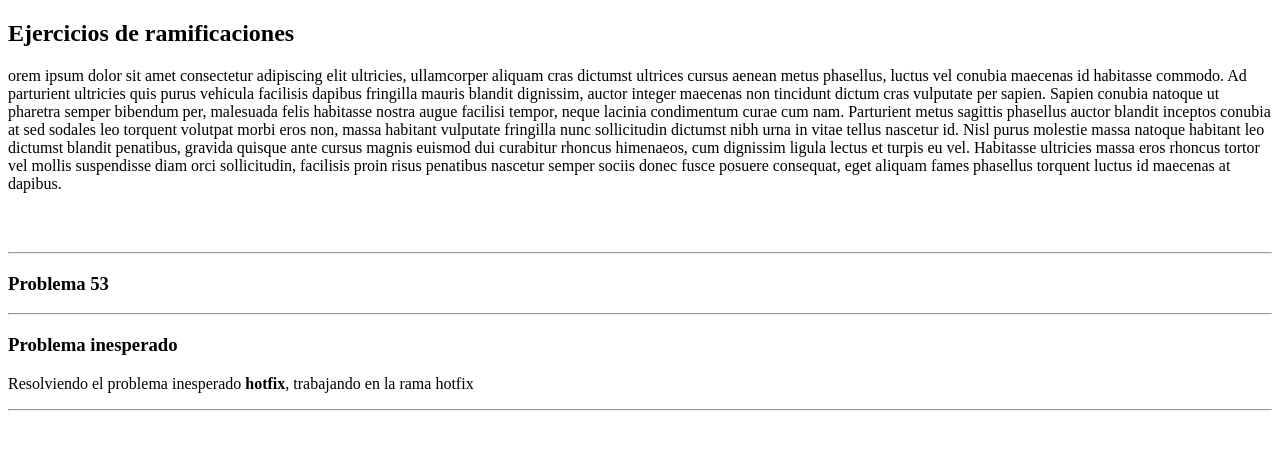
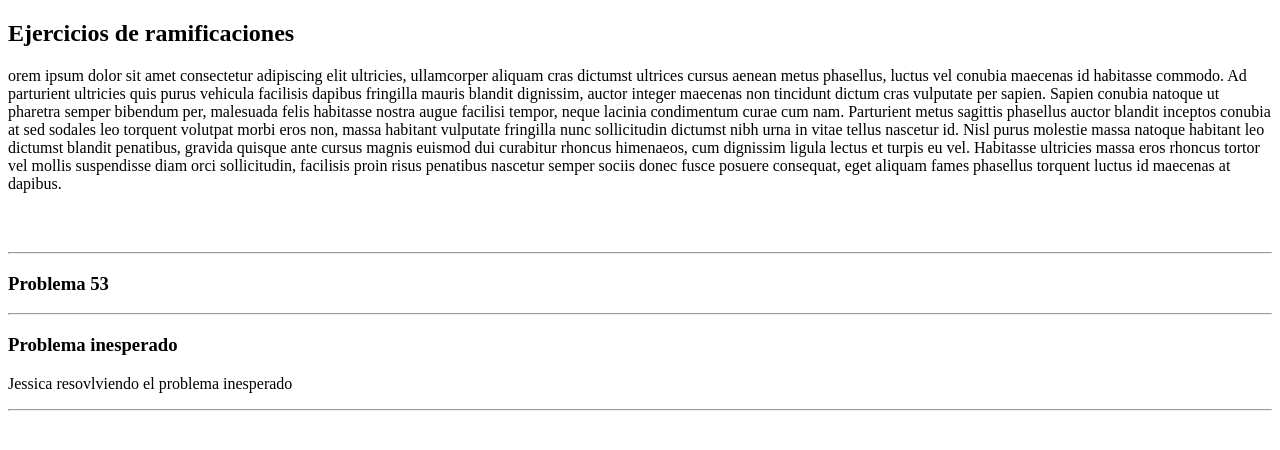
Before and after one commit to harviv0r/branchs-remote-testing, a plain HTML site: page index.html in a window 1280 px wide. Drawn offline with Linux system fonts and the light colour scheme.

Commit message:
Jessica issuses

```diff
--- a/index.html
+++ b/index.html
@@ -39,7 +39,7 @@
     <hr>
 
     <h3>Problema inesperado</h3>
-        <p>Resolviendo el problema inesperado <span>hotfix</span>, trabajando en la rama hotfix</p>
+    	<p>Jessica resovlviendo el problema inesperado</p>
     <hr>
 
 </body>
```
